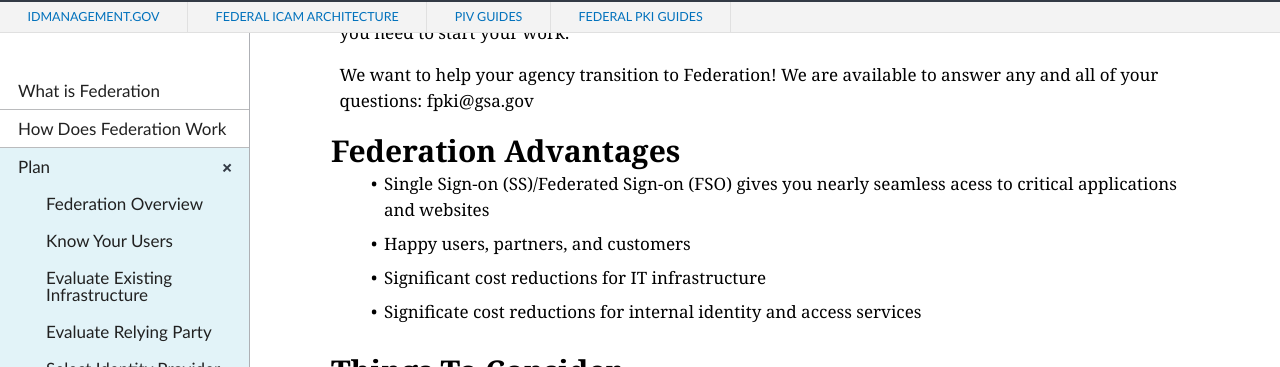
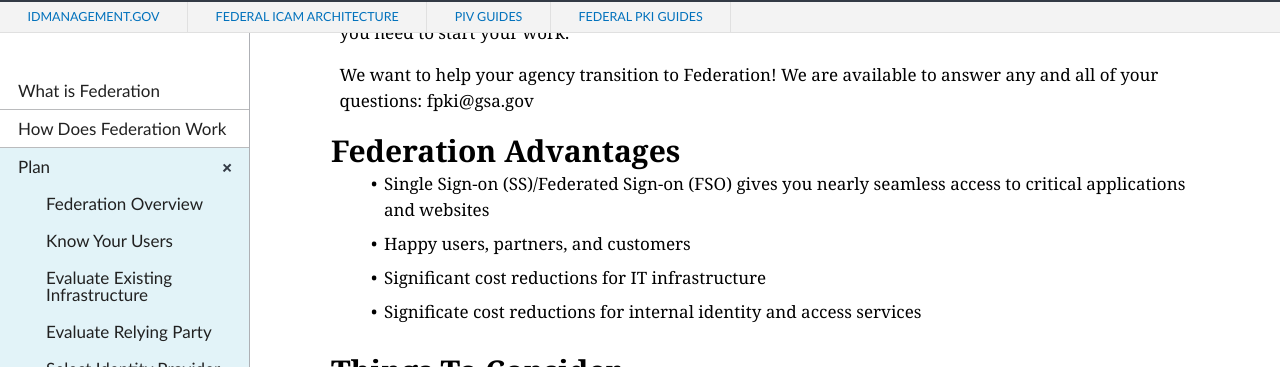
Before and after one commit to GSA/ficam-federation, a Jekyll site: the page built from _plan/00_index.md, in a window 1280 px wide and 900 px high, scrolled down 592 px. Shown: the part 88-455 px from the top of the window. Built offline with Jekyll 4.4.1, drawn with Linux system fonts in a browser that asks for light colours; nearby versions of some CDN libraries; library files that are not in the unit come from our copies; some of the changed text lies outside the part shown.

Commit message:
Update 00_index.md
Spelling

```diff
--- a/_plan/00_index.md
+++ b/_plan/00_index.md
@@ -20,7 +20,7 @@
 
 ## Federation Advantages
 
-* Single Sign-on (SS)/Federated Sign-on (FSO) gives you nearly seamless acess to critical applications and websites
+* Single Sign-on (SS)/Federated Sign-on (FSO) gives you nearly seamless access to critical applications and websites
 * Happy users, partners, and customers
 * Significant cost reductions for IT infrastructure
 * Significate cost reductions for internal identity and access services
@@ -70,7 +70,7 @@
 <i class="fa fa-check-square-o"></i> &nbsp;**Calculate ROI Benefit**
 * Based on cost estimates, calculate the Return on Investment (ROI).
 
-<i class="fa fa-check-square-o"></i> &nbsp;**Otain Stakeholder Buy-in**
+<i class="fa fa-check-square-o"></i> &nbsp;**Obtain Stakeholder Buy-in**
 
 <i class="fa fa-check-square-o"></i> &nbsp;**Identify and Obtain Funding**
 * Step 1
```
